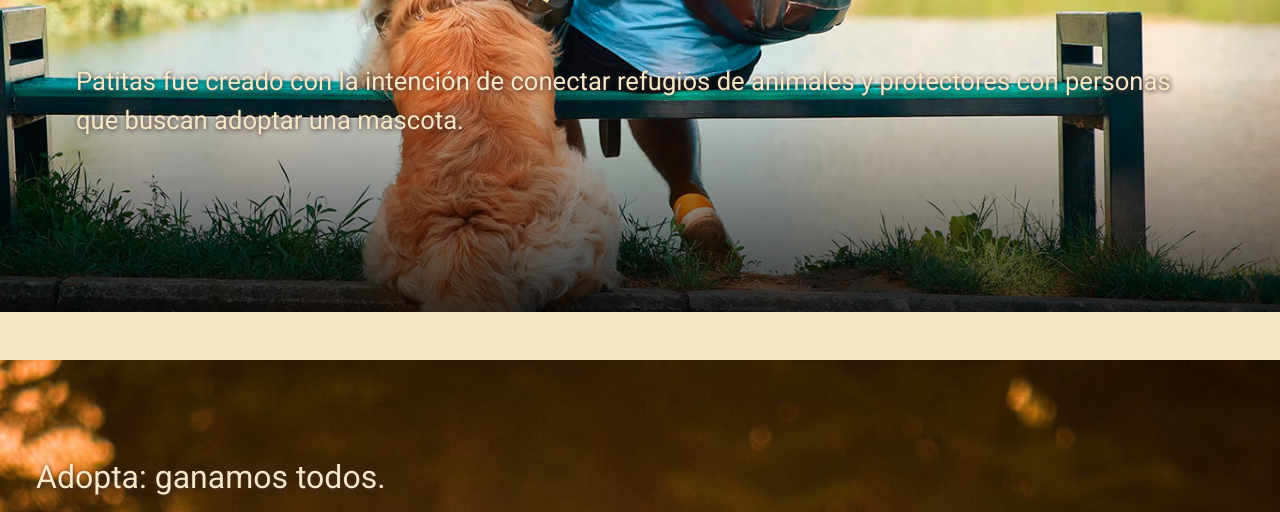
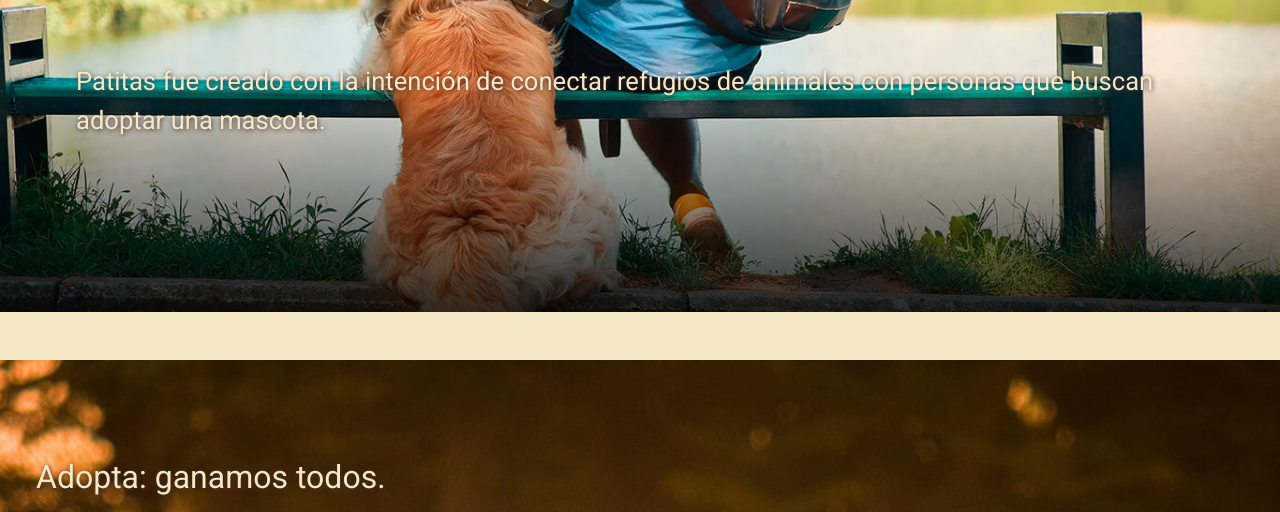
Before and after one commit to CarlosFerOrduna/Patitas, a website: page index.html in a window 1280 px wide. Shown: the part 288-800 px from the top of the page. Drawn offline with nearby package versions, Linux system fonts and the light colour scheme.

Commit message:
Arregle una boludes

```diff
--- a/index.html
+++ b/index.html
@@ -61,8 +61,8 @@
                 </div>
                 <div class="col-12">
                     <h1 class="header-title">Patitas:</h1>
-                    <p class="header-text">Patitas fue creado con la intención de conectar refugios de animales
-                        y protectores con personas que buscan adoptar una mascota.</p>
+                    <p class="header-text">Patitas fue creado con la intención de conectar refugios de animales con
+                        personas que buscan adoptar una mascota.</p>
                 </div>
             </div>
         </div>
```
